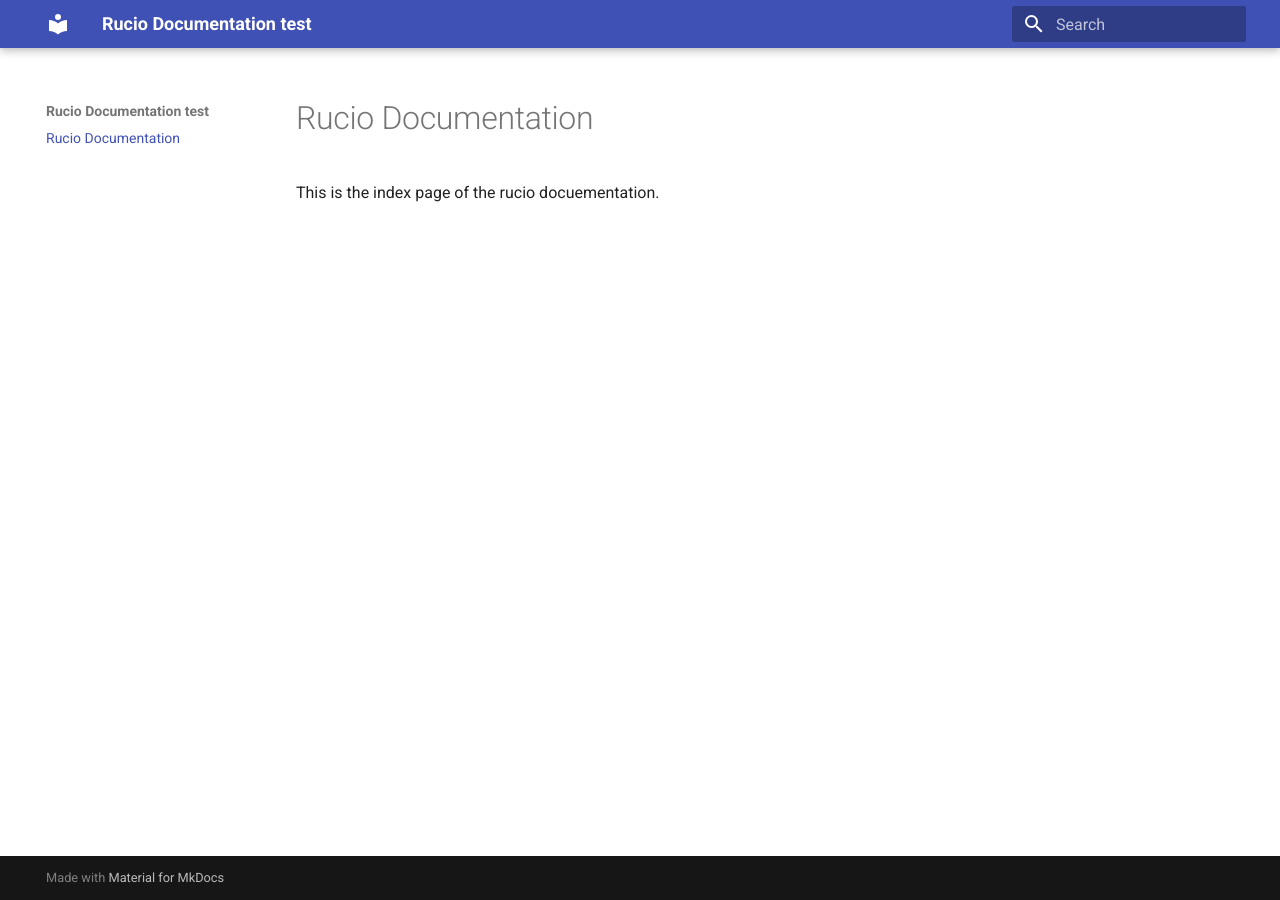
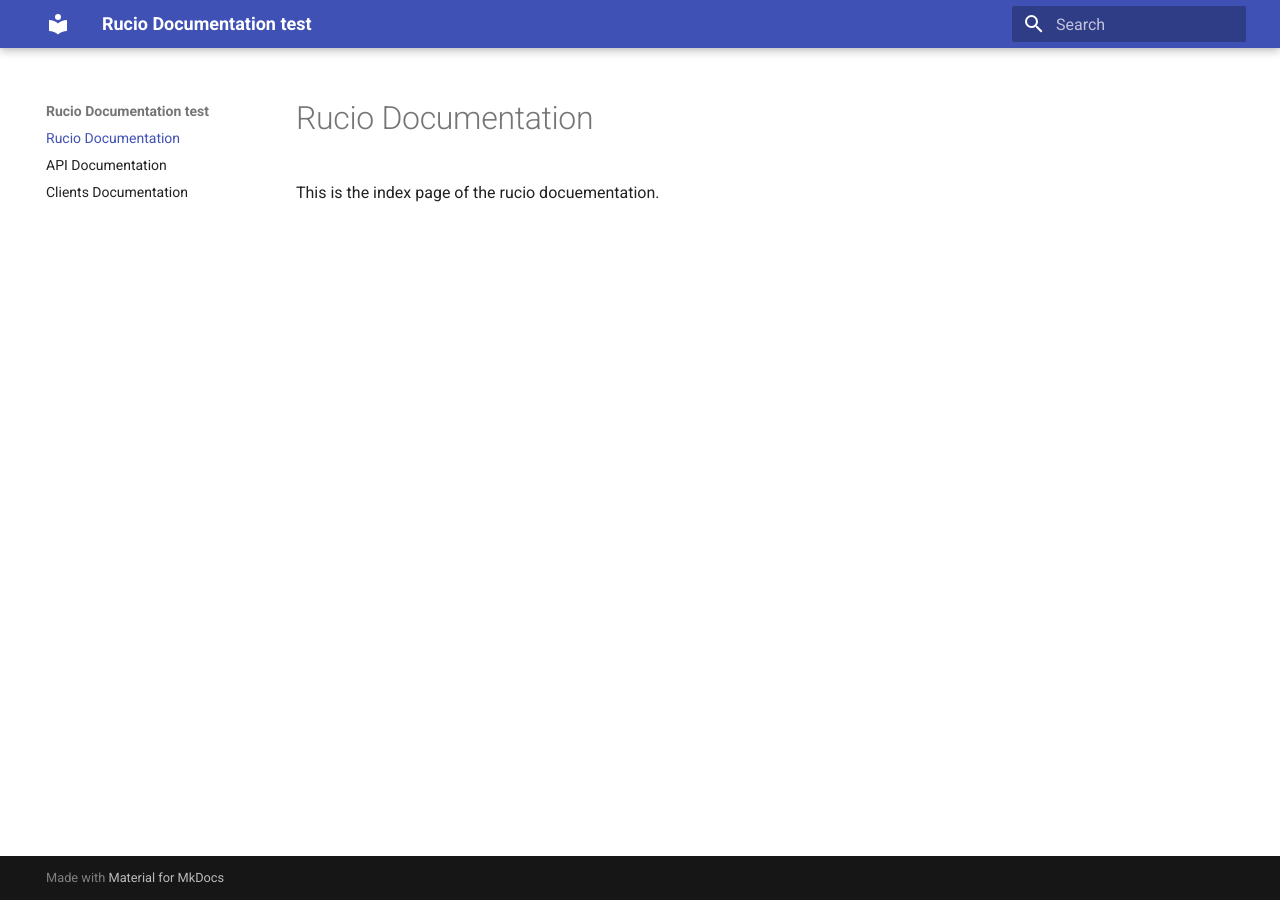
Before and after one commit to bari12/documentation_test, an MkDocs documentation site: the page built from docs/index.md, in a window 1280 px wide. Built offline with MkDocs 1.6.1 and Material for MkDocs 9.7.7, drawn with Linux system fonts in a browser that asks for light colours.

Commit message:
Update mkdocs.yml

```diff
--- a/mkdocs.yml
+++ b/mkdocs.yml
@@ -2,6 +2,8 @@ site_name: Rucio Documentation test
 
 nav:
     - 'index.md'
+    - 'api.md'
+    - 'clients.md'
 
 theme:
   name: material
```
